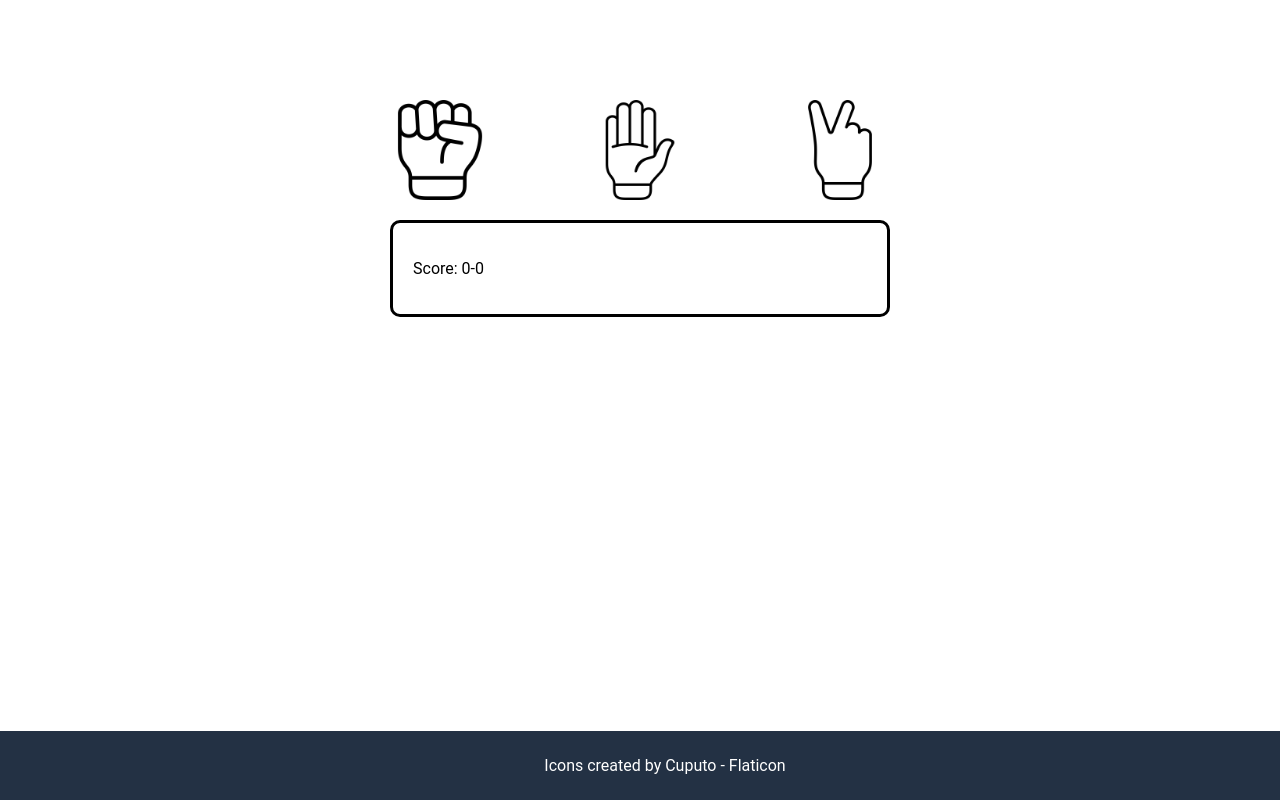
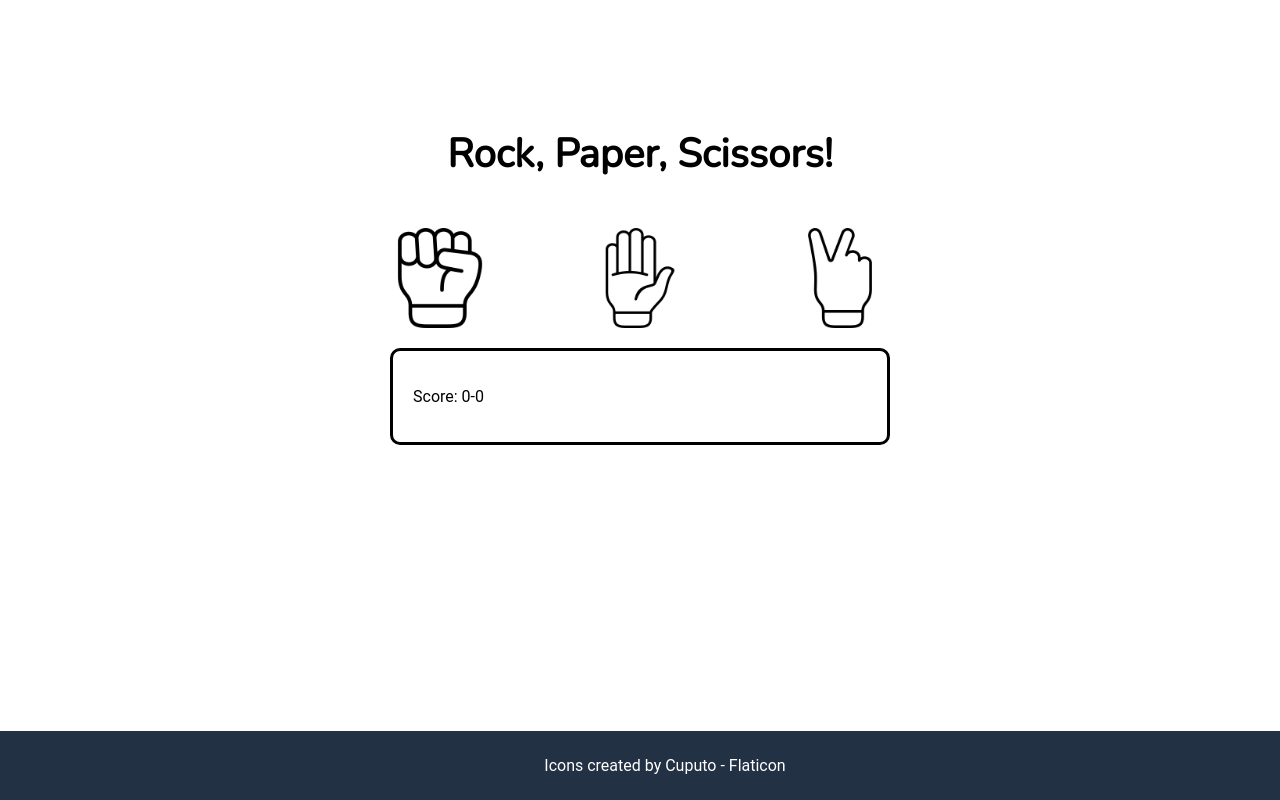
Before and after one commit to MarekRykaczewski/rock-paper-scissors, a plain HTML site: page index.html in a window 1280 px wide. Drawn offline with nearby package versions, Linux system fonts and the light colour scheme.

Commit message:
Import Google Fontand use for H1

```diff
--- a/index.html
+++ b/index.html
@@ -10,6 +10,7 @@
 <body>
 
     <div id="main">
+    <h1> Rock, Paper, Scissors! </h1>
     <div id="playerOptions">
     <INPUT TYPE="image" id="rock" SRC="rock.png" ALT="SUBMIT">
     <INPUT TYPE="image" id="paper" SRC="paper.png" ALT="SUBMIT">
--- a/styles.css
+++ b/styles.css
@@ -1,3 +1,6 @@
+
+@import url('https://fonts.googleapis.com/css2?family=Nunito&display=swap');
+
 body {
     height: 100vh;
     margin: 0;
@@ -62,3 +65,9 @@ a {
     font-size: 16px;
     color: white;
 }
+
+h1 {
+    text-align: center;
+    font-size: 40px;
+    font-family: 'Nunito', sans-serif;
+}
```
